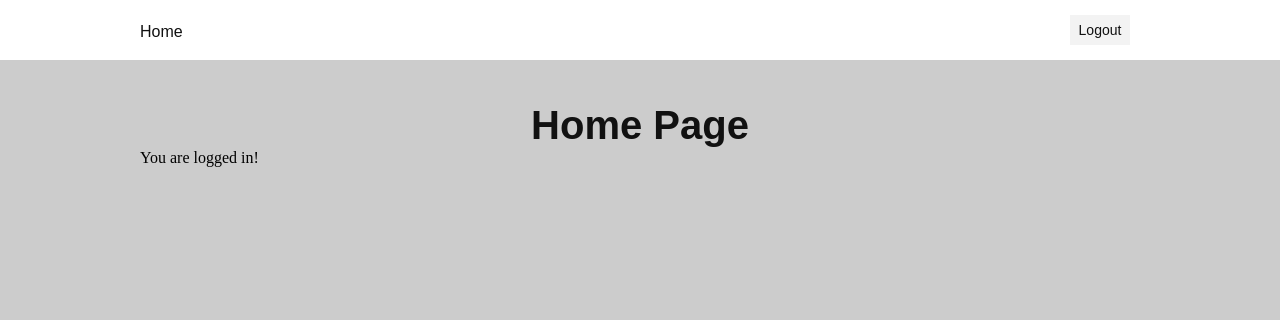
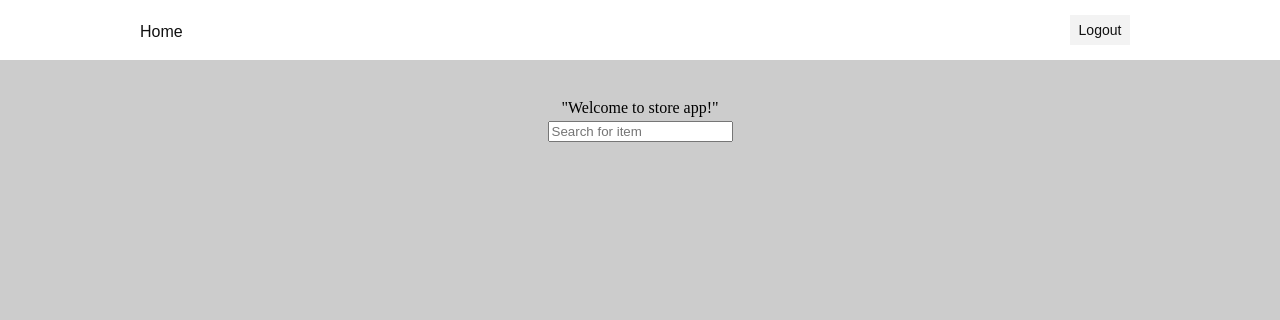
Before and after one commit to baileyak31/CMSC-508-Store-App, a PHP site: page / in a window 1280 px wide. Shown: the top 320 px of the page. Run offline with PHP 8.4, Linux system fonts and the light colour scheme; the visitor is signed in with stand-in values (Sample User, id 1).

Commit message:
fixed sign-in bar and added search, Search not implemented yet

```diff
--- a/html/header.php
+++ b/html/header.php
@@ -17,15 +17,15 @@ session_start();
             </ul>
             <div class="nav-login">
                 <?php
-                    if(isset($_SESSION['u_id'])){
-                      echo' <form action = "includes/logout.inc.php" method= "POST">
-                       <button type= "submit" name = "submit">Logout</button>
+                    if(isset($_SESSION['user_id'])){
+                      echo '<form action = "includes/logout.php" method= "POST">
+                            <button type= "submit" name = "submit">Logout</button>
                         </form>';
                     }
                     else{
                         echo '<form action="includes/login.php" method="POST">
-                    <input type="text" name = "uid" placeholder = "Username">
-                    <input type="password" name = "pwd" placeholder = "Password">
+                    <input type="text" name = "username" placeholder = "Username">
+                    <input type="password" name = "password" placeholder = "Password">
                     <button type="submit" name = "submit">Login</button>
                 </form>
                 <a href="signup.php">Sign Up</a>';
--- a/html/index.php
+++ b/html/index.php
@@ -4,12 +4,20 @@ include_once 'header.php';
 
 <section class="main-container">
 <div class = main-wrapper>
-    <h2>Home Page</h2>
     <?php
-    if(isset($_SESSION['u_id'])){
-        echo "You are logged in!";
+    if(isset($_SESSION['user_id'])){
+        echo
+        '<div class = search-bar>"Welcome to store app!"</div>
+            <form class="search-bar">
+                <input type="text" name = "searchbar" placeholder="Search for item">
+            </form>';
+
+    }
+    else{
+        echo'<h2>Please log-in</h2>';
     }
     ?>
+
 </div>
 </section>
 
--- a/html/style.css
+++ b/html/style.css
@@ -240,3 +240,9 @@ header .nav-login a{
 .signup-form button:hover{
     background-color: #111;
 }
+
+/*Searchbar*/
+.search-bar{
+    text-align: center;
+    padding-bottom: 5px;
+}
```
Also changed, not shown: html/includes/login.php (+5 -3 lines), html/signup.php (+6 -6 lines).
